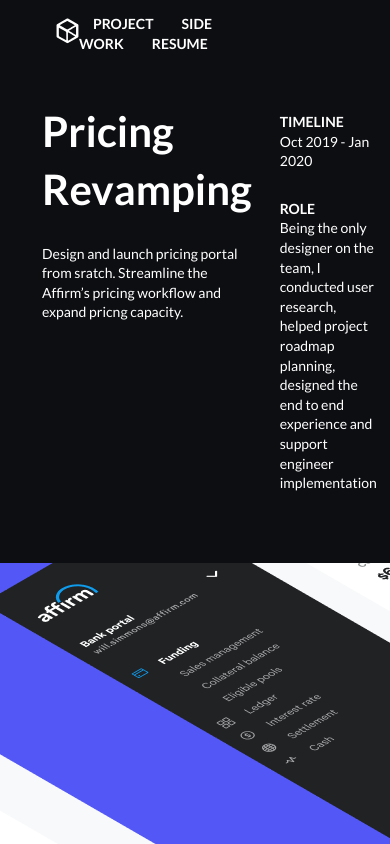
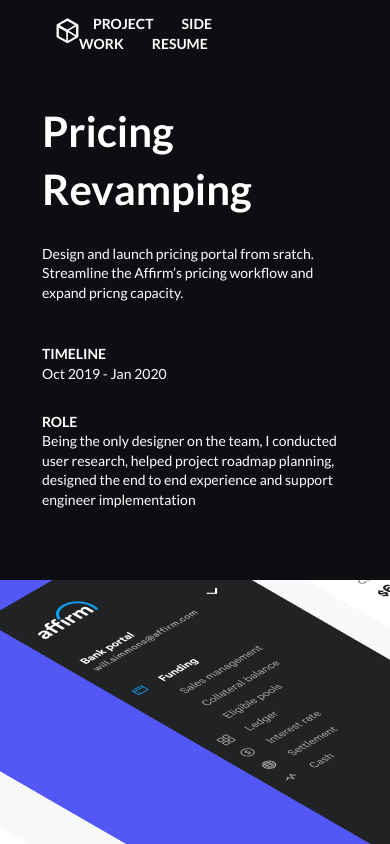
Before and after one commit to liyangguang/yi-portfolio-v3, a Vue app: page /pricing-revamping in a window 390 px wide. Shown: the top 844 px of the page. Built offline with nearby package versions, Linux system fonts and the light colour scheme.

Commit message:
Reponsive project header.

```diff
--- a/src/components/ProjectHeader.vue
+++ b/src/components/ProjectHeader.vue
@@ -2,10 +2,10 @@
 .project-header
   template(v-if="project")
     .text-container._content-width
-      .left
+      div
         h1 {{project.title}}
         p {{project.description}}
-      .right
+      div
         p.label timeline
         p {{project.timeline}}
         p.label role
@@ -38,6 +38,14 @@
   grid-gap: 2em;
   padding-top: 3em;
   padding-bottom: 3em;
+
+  @media (max-width: 800px) {
+    display: block;
+
+    & > div:first-child {
+      margin-bottom: 3em;
+    }
+  }
 }
 
 h1 {
```
